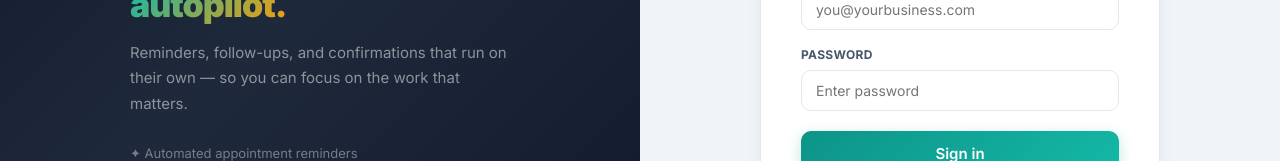
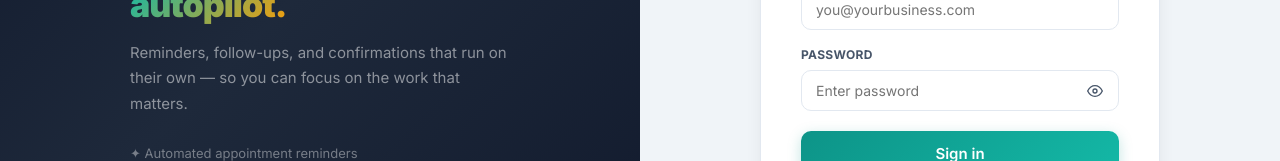
Before and after one commit to ivandioneo/autoflow-dashboard, a React (Vite) app: page /login in a window 1280 px wide. Shown: the part 355-516 px from the top of the page. Built offline with nearby package versions, Linux system fonts and the light colour scheme; no server answers.

Commit message:
feat: add password show/hide toggle to login form

```diff
--- a/src/pages/Login.css
+++ b/src/pages/Login.css
@@ -161,6 +161,43 @@
   letter-spacing: 0.3px;
 }
 
+/* ─── Password field with show/hide toggle ─── */
+.field-password {
+  position: relative;
+  display: flex;
+  align-items: center;
+}
+
+.field-password input {
+  width: 100%;
+  padding-right: 2.75rem;
+}
+
+.password-toggle {
+  position: absolute;
+  right: 0.75rem;
+  display: flex;
+  align-items: center;
+  justify-content: center;
+  padding: 0.25rem;
+  color: var(--text-secondary);
+  background: none;
+  border: none;
+  border-radius: 4px;
+  cursor: pointer;
+  transition: color 0.15s ease;
+  line-height: 0;
+}
+
+.password-toggle:hover {
+  color: var(--text);
+}
+
+.password-toggle:focus-visible {
+  outline: 2px solid var(--accent);
+  outline-offset: 2px;
+}
+
 .login-btn {
   width: 100%;
   padding: 13px;
--- a/src/pages/Login.jsx
+++ b/src/pages/Login.jsx
@@ -7,6 +7,7 @@
   const [name, setName] = useState("");
   const [email, setEmail] = useState("");
   const [password, setPassword] = useState("");
+  const [showPassword, setShowPassword] = useState(false);
   const [error, setError] = useState("");
   const [loading, setLoading] = useState(false);
   const [verifyPending, setVerifyPending] = useState(false);
@@ -107,7 +108,35 @@
                 </div>
                 <div className="field">
                   <label>Password</label>
-                  <input type="password" placeholder="Enter password" value={password} onChange={(e) => setPassword(e.target.value)} required minLength={6} />
+                  <div className="field-password">
+                    <input
+                      type={showPassword ? "text" : "password"}
+                      placeholder="Enter password"
+                      value={password}
+                      onChange={(e) => setPassword(e.target.value)}
+                      required
+                      minLength={6}
+                    />
+                    <button
+                      type="button"
+                      className="password-toggle"
+                      onClick={() => setShowPassword((v) => !v)}
+                      aria-label={showPassword ? "Hide password" : "Show password"}
+                    >
+                      {showPassword ? (
+                        <svg width="16" height="16" viewBox="0 0 24 24" fill="none" stroke="currentColor" strokeWidth="2" strokeLinecap="round" strokeLinejoin="round" aria-hidden="true">
+                          <path d="M17.94 17.94A10.07 10.07 0 0 1 12 20c-7 0-11-8-11-8a18.45 18.45 0 0 1 5.06-5.94"/>
+                          <path d="M9.9 4.24A9.12 9.12 0 0 1 12 4c7 0 11 8 11 8a18.5 18.5 0 0 1-2.16 3.19"/>
+                          <line x1="1" y1="1" x2="23" y2="23"/>
+                        </svg>
+                      ) : (
+                        <svg width="16" height="16" viewBox="0 0 24 24" fill="none" stroke="currentColor" strokeWidth="2" strokeLinecap="round" strokeLinejoin="round" aria-hidden="true">
+                          <path d="M1 12s4-8 11-8 11 8 11 8-4 8-11 8-11-8-11-8z"/>
+                          <circle cx="12" cy="12" r="3"/>
+                        </svg>
+                      )}
+                    </button>
+                  </div>
                 </div>
                 {error && <div className="error-msg">{error}</div>}
                 <button type="submit" className="primary login-btn" disabled={loading}>
@@ -116,7 +145,7 @@
               </form>
               <p className="toggle-auth">
                 {isRegister ? "Already have an account?" : "No account?"}{" "}
-                <span onClick={() => { setIsRegister(!isRegister); setError(""); }}>
+                <span onClick={() => { setIsRegister(!isRegister); setError(""); setShowPassword(false); }}>
                   {isRegister ? "Sign in" : "Create one"}
                 </span>
               </p>
```
